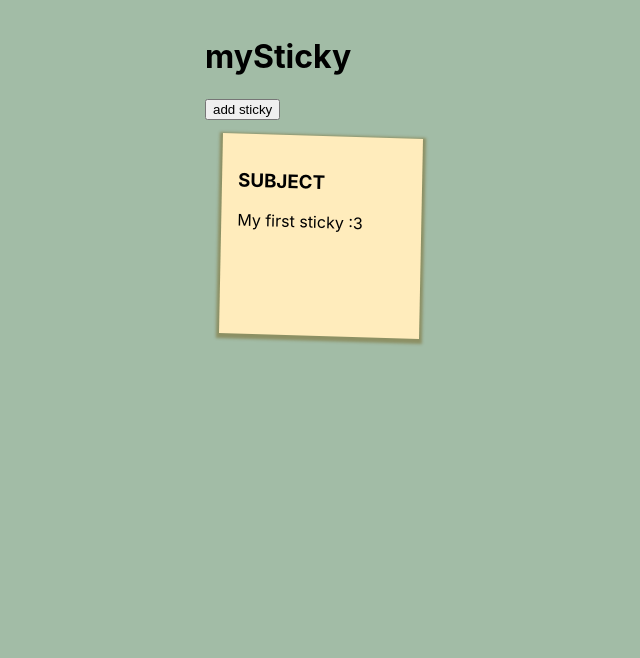
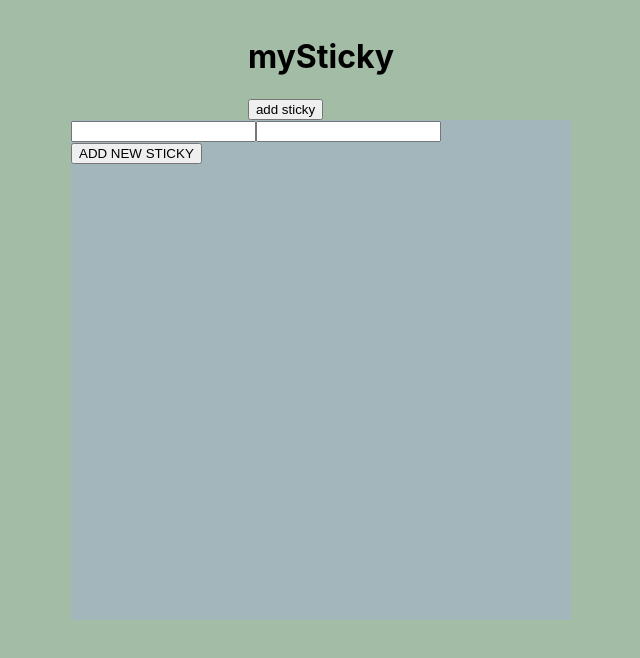
Before and after one commit to nick-is-coding/mysticky, a React (Create React App) app in the folder mysticky/: page / in a window 1280 px wide. Both pictures are taken after a click on the button "add sticky". Shown: the top 658 px of the page, without its empty margins (319-959 px from the left). Built offline with nearby package versions, Linux system fonts and the light colour scheme.

Commit message:
make modal have inputs where user can input a subject and text and then it will update a new sticky note with that new info

```diff
--- a/mysticky/src/App.css
+++ b/mysticky/src/App.css
@@ -28,3 +28,9 @@ body {
 .sticky-content {
   padding: 1rem;
 }
+
+.modal-container {
+  width: 500px;
+  height: 500px;
+  background: #A2B6BC;
+}
--- a/mysticky/src/App.js
+++ b/mysticky/src/App.js
@@ -2,29 +2,66 @@ import './App.css';
 import React, { useState } from 'react';
 import StickyNote from './components/StickyNote';
 import AddButton from './components/AddButton';
+import Modal from './components/Modal';
 
 function App() {
 
+  const [isModalOpen, setIsModalOpen] = useState(false);
+  const [newNoteSubject, setNewNoteSubject] = useState('');
+  const [newNoteText, setNewNoteText] = useState('');
   const [stickyNotes, setStickyNotes] = useState([]);
 
-    const addStickyNote = () => {
-      const newNote = {
-        id: Date.now(),
-        text: 'New sticky note'
-      };
 
-      setStickyNotes([...stickyNotes, newNote]);
+    const toggleModal = () => {
+      setIsModalOpen(!isModalOpen);
     };
+
+    const handleSubjectChange = (event) => {
+      setNewNoteSubject(event.target.value);
+    };
+
+    const handleTextChange = (event) => {
+      setNewNoteText(event.target.value);
+    };
+
+
+  const addStickyNote = () => {
+    const newNote = {
+      id: Date.now(),
+      subject: newNoteSubject,
+      text: newNoteText
+    };
+
+    setStickyNotes([...stickyNotes, newNote]);
+    setNewNoteSubject('');
+    setNewNoteText('');
+    setIsModalOpen(false);
+  };
 
   return (
     <div className='main-container'>
       <div>
         <h1>mySticky</h1>
-        <AddButton onClick={addStickyNote}/>
+        <AddButton onClick={toggleModal}/>
         {stickyNotes.map((note) => (
-          <StickyNote className='sticky-container' key={note.id} text={note.text} />
+          <StickyNote
+            className='sticky-container'
+            key={note.id}
+            subject={note.subject}
+            text={note.text} />
         ))}
       </div>
+      {isModalOpen && (
+       <Modal
+        newNoteSubject={newNoteSubject}
+        newNoteText={newNoteText}
+        setNewNoteSubject={setNewNoteSubject}
+        setNewNoteText={setNewNoteText}
+        handleSubjectChange={handleSubjectChange}
+        handleTextChange={handleTextChange}
+        addStickyNote={addStickyNote}
+      />
+      )}
     </div>
   );
 
--- /dev/null
+++ b/mysticky/src/components/Modal.jsx
@@ -0,0 +1,26 @@
+import React, {Fragment} from 'react';
+
+
+const Modal = ({newNoteSubject, newNoteText, setNewNoteSubject, setNewNoteText, handleSubjectChange, handleTextChange, addStickyNote}) => {
+
+    return (
+        <Fragment>
+            <div className='modal-container'>
+                <input
+                    type="text"
+                    value={newNoteSubject}
+                    onChange={handleSubjectChange}
+                 />
+                 <input
+                    type="text"
+                    value={newNoteText}
+                    onChange={handleTextChange}
+                 />
+                <button onClick={() => addStickyNote(newNoteSubject, newNoteText)}>ADD NEW STICKY</button>
+            </div>
+        </Fragment>
+    )
+
+}
+
+export default Modal;
--- a/mysticky/src/components/StickyNote.jsx
+++ b/mysticky/src/components/StickyNote.jsx
@@ -1,18 +1,12 @@
 import React from 'react';
 
-const StickyNote = () => {
+const StickyNote = ({subject, text}) => {
 
 return (
     <div className='sticky-note'>
         <div className='sticky-content'>
-            <div>
-                <h3>SUBJECT</h3>
-            </div>
-            <div>
-                <span>
-                    My first sticky :3
-                </span>
-            </div>
+                <h3>{subject}</h3>
+                <span>{text}</span>
         </div>
     </div>
 )
```
